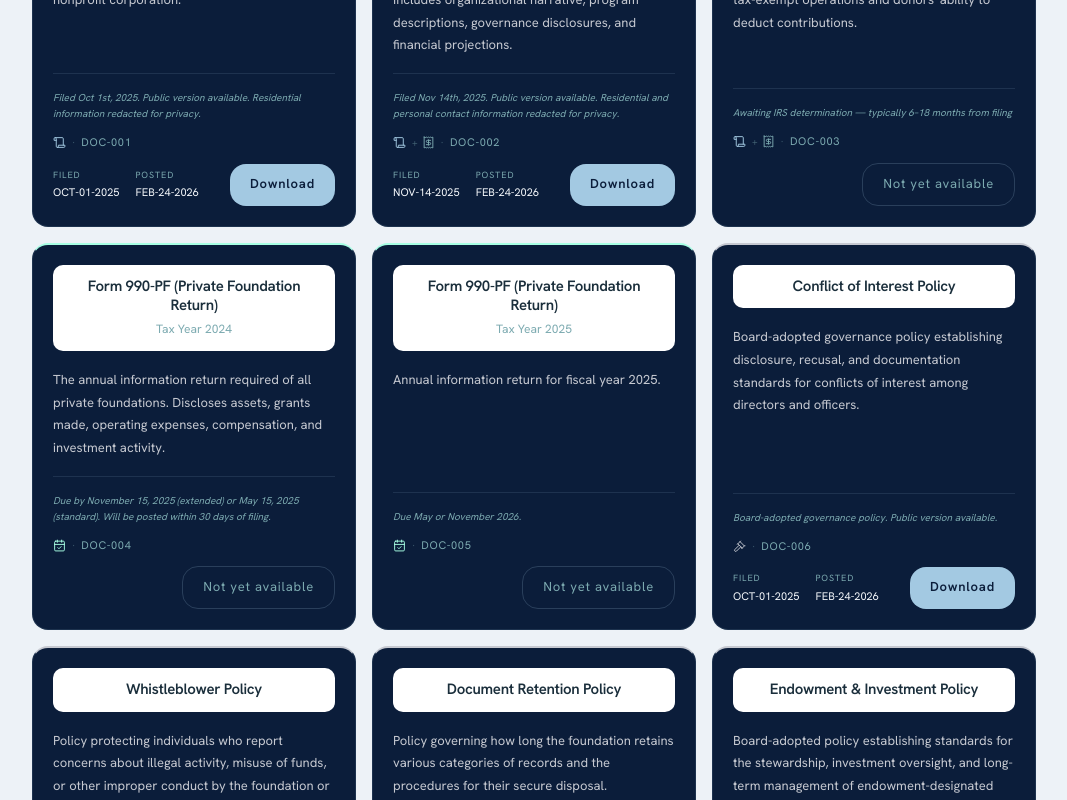
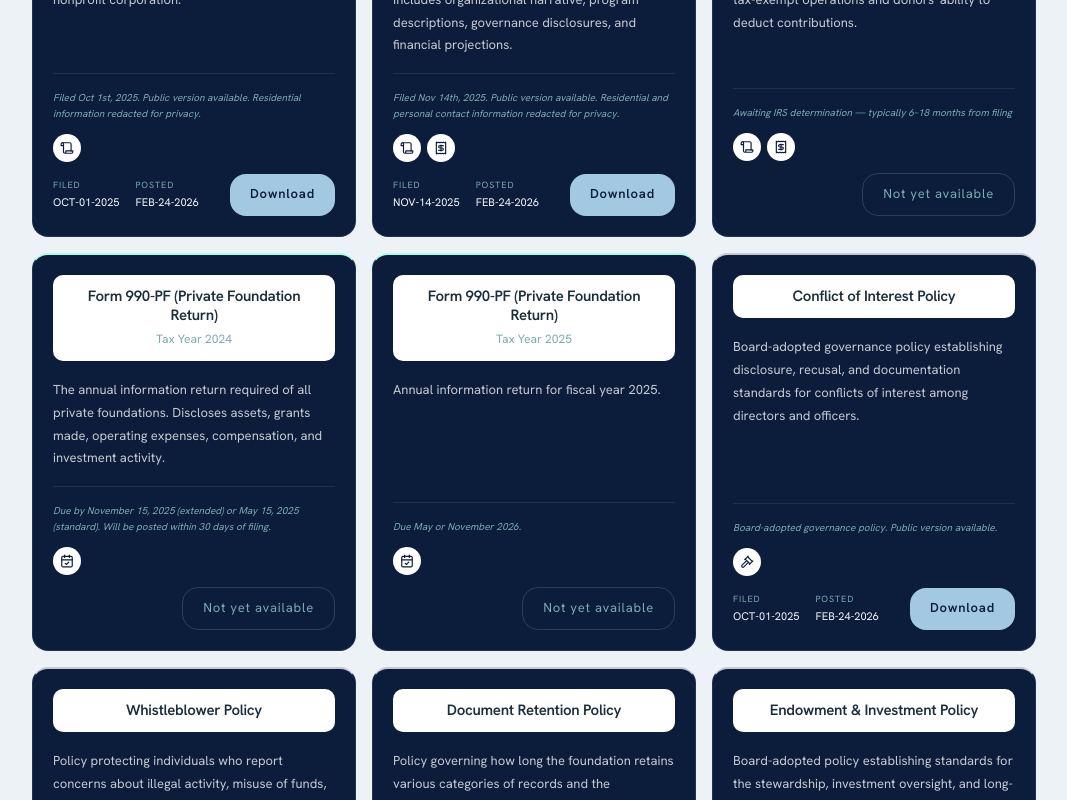
Before and after one commit to Roco41589/ghosts-worth-chasing-site, a Next.js app in the folder ghosts-redesign/: page /transparency/documents in a window 1280 px wide. Shown: the part 820-1620 px from the top of the page, without its empty margins (106-1173 px from the left). Built offline with nearby package versions, Linux system fonts and the light colour scheme.

Commit message:
Update page.tsx

```diff
--- a/ghosts-redesign/app/transparency/documents/page.tsx
+++ b/ghosts-redesign/app/transparency/documents/page.tsx
@@ -285,21 +285,22 @@ function DocumentCard({ doc, index, mounted }: { doc: GWCDocument; index: number
       <div style={{ borderTop: "1px solid rgba(163,201,226,0.12)", paddingTop: 16, marginTop: "auto" }}>
         <p style={{ fontSize: 10, color: C.tealGrey, fontFamily: "Hanken Grotesk, sans-serif", margin: "0 0 12px", lineHeight: 1.6, fontStyle: "italic" }}>{doc.statusNote}</p>
 
-        {/* Icons + DOC-ID row */}
+        {/* Icon bubbles row */}
         <div style={{ display: "flex", alignItems: "center", gap: 6, marginBottom: 12 }}>
-          {doc.type.map((t, i) => {
+          {doc.type.map((t) => {
             const cfg = DOC_TYPES[t];
             if (!cfg) return null;
             const { Icon } = cfg;
             return (
-              <span key={t} style={{ display: "flex", alignItems: "center", gap: 4 }}>
-                {i > 0 && <span style={{ fontSize: 10, color: C.tealGrey, opacity: 0.5 }}>+</span>}
-                <Icon size={13} color={cfg.color} strokeWidth={1.75} />
+              <span key={t} style={{
+                display: "inline-flex", alignItems: "center", justifyContent: "center",
+                width: 28, height: 28, borderRadius: "50%",
+                background: "white",
+              }}>
+                <Icon size={14} color={C.navy} strokeWidth={2} />
               </span>
             );
           })}
-          <span style={{ fontSize: 10, color: C.tealGrey, opacity: 0.4 }}>·</span>
-          <span style={{ fontSize: 11, color: C.tealGrey, fontFamily: "Hanken Grotesk, sans-serif", letterSpacing: "0.06em" }}>{doc.id}</span>
         </div>
 
         <div style={{ display: "flex", justifyContent: "space-between", alignItems: "center" }}>
```
